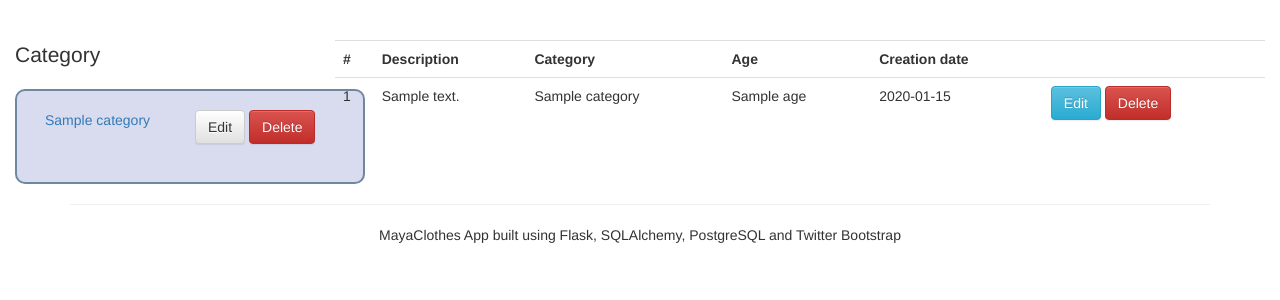
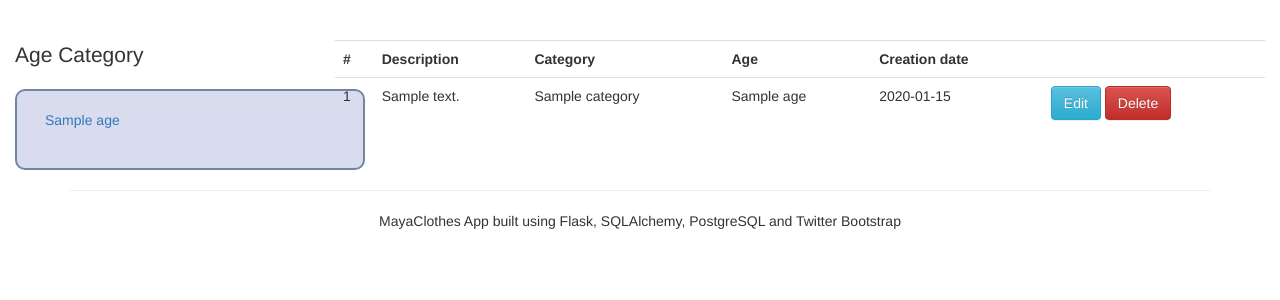
Before and after one commit to carolynlphillips/BabyClothesInventory, a Flask app: page / in a window 1280 px wide. Shown: the part 52-352 px from the top of the page. Run offline with Flask 2, Linux system fonts and the light colour scheme; tables that the repository leaves empty hold one stand-in row (values such as "Sample post"); some libraries are stand-ins or nearby versions.

Commit message:
Now sort by age categories not clothes type

```diff
--- a/templates/list.html
+++ b/templates/list.html
@@ -5,19 +5,13 @@
     <div class="row">
 
         <div class="col-md-3">
-            <h3 class="lead">Category</h3>
+            <h3 class="lead">Age Category</h3>
             <div id="rounded">
-            <table id="category-table" class="table" style="table-layout: fixed">
-               {%- for category in categories %}
+            <table id="age-table" class="table" style="table-layout: fixed">
+               {%- for age in ages %}
                     <tr>
-                        <td style="width:50%"><a href="{{ url_for('list_mayaclothes', name=category.name) }}">
-                            {{ category.name }}</a></td>
-                        <td>
-                            <a  class="btn btn-mini btn-default" href="{{ url_for('edit_category', category_id=category.id) }}">Edit</a>
-
-                            <form action="{{ url_for('delete_category', category_id=category.id) }}" method="post">
-                                <input class="btn btn-mini btn-danger" type="submit" value="Delete">
-                            </form>
+                        <td style="width:50%"><a href="{{ url_for('list_mayaclothes', name=age.name) }}">
+                            {{ age.name }}</a></td>
                         </td>
                     </tr>
                 {%- endfor %}
--- a/views.py
+++ b/views.py
@@ -7,18 +7,18 @@ from mayaclothesapp import app
 def list_all():
     return render_template(
         'list.html',
-        categories=Category.query.all(),
+        ages=Age.query.order_by(Age.value.asc()),
         mayaclothes=MayaClothes.query.join(Age).order_by(Age.value.asc())
     )
 
 
 @app.route('/<name>')
 def list_mayaclothes(name):
-    category = Category.query.filter_by(name=name).first()
+    age = Age.query.filter_by(name=name).first()
     return render_template(
         'list.html',
-        mayaclothes=MayaClothes.query.filter_by(category=category).join(Age).order_by(Age.value.asc()),
-        categories=Category.query.all(),
+        mayaclothes=MayaClothes.query.filter_by(age=age).join(Category),
+        ages=Age.query.order_by(Age.value.asc()),
     )
 
 @app.route('/new-item', methods=['GET', 'POST'])
```
